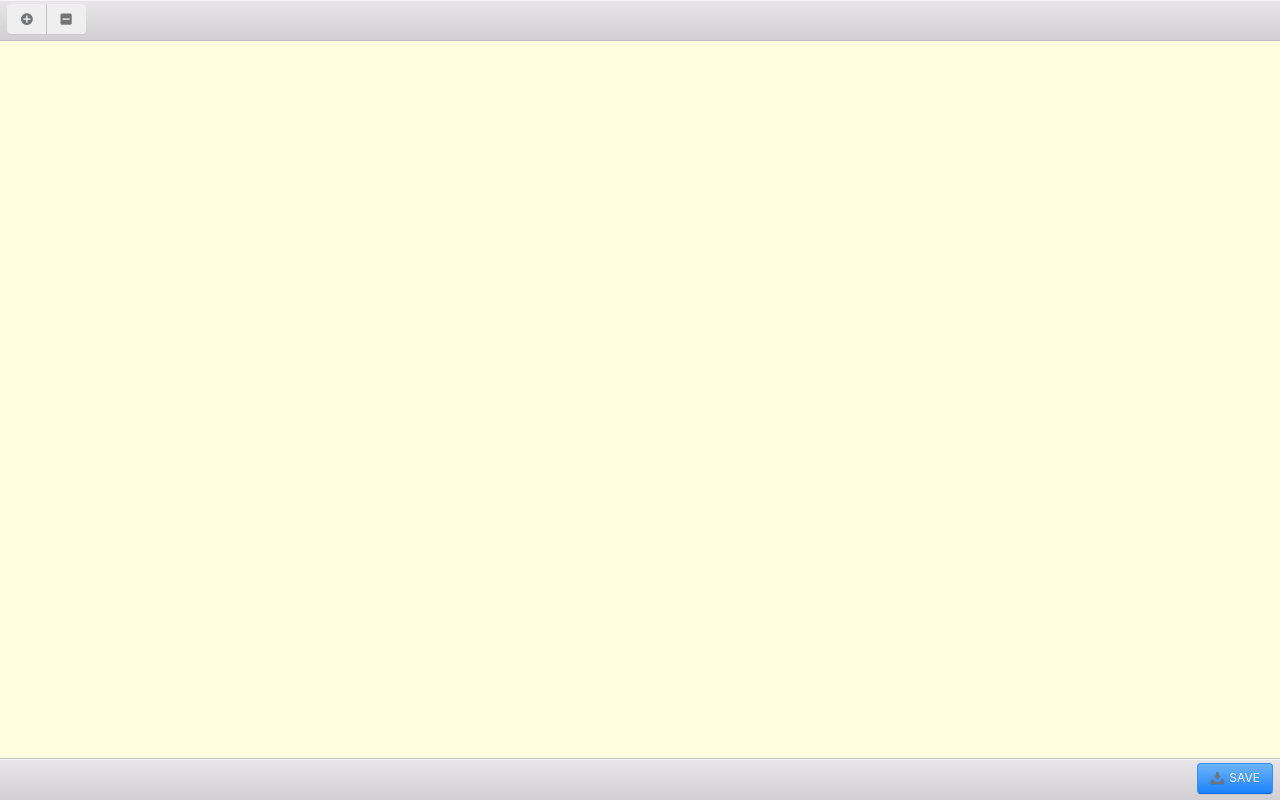
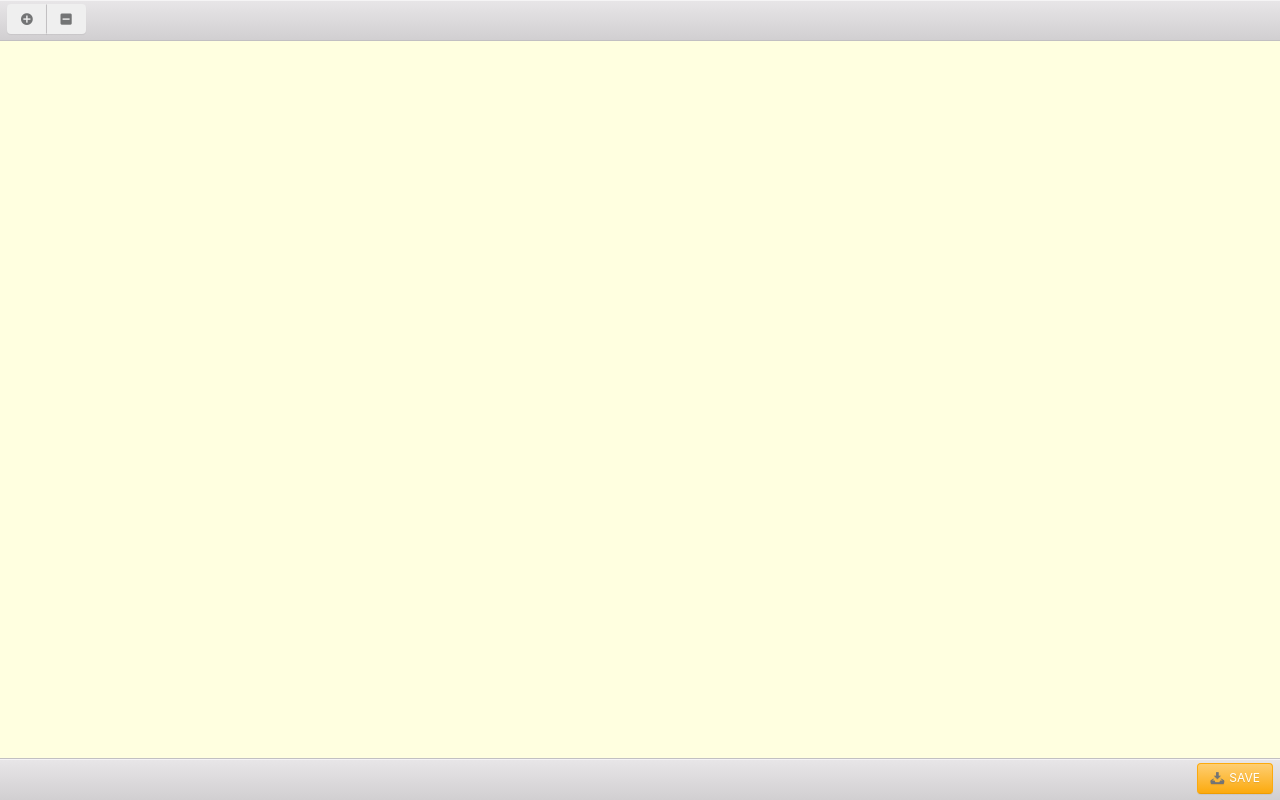
Before and after one commit to lu-blue/Electron-App-Text-Editor, an Electron app: page index.html in a window 1280 px wide. Drawn offline with Linux system fonts and the light colour scheme.

```diff
--- a/index.html
+++ b/index.html
@@ -46,7 +46,7 @@
       <footer class="toolbar toolbar-footer">
         <div class="toolbar-actions">
           <button
-            class="btn btn-large btn-primary pull-right"
+            class="btn btn-large btn-warning pull-right"
             onclick="saveText()"
           >
             <span class="icon icon-download icon-text"></span>
```
Also changed, not shown: README.md (added), Screenshot.png (added).
